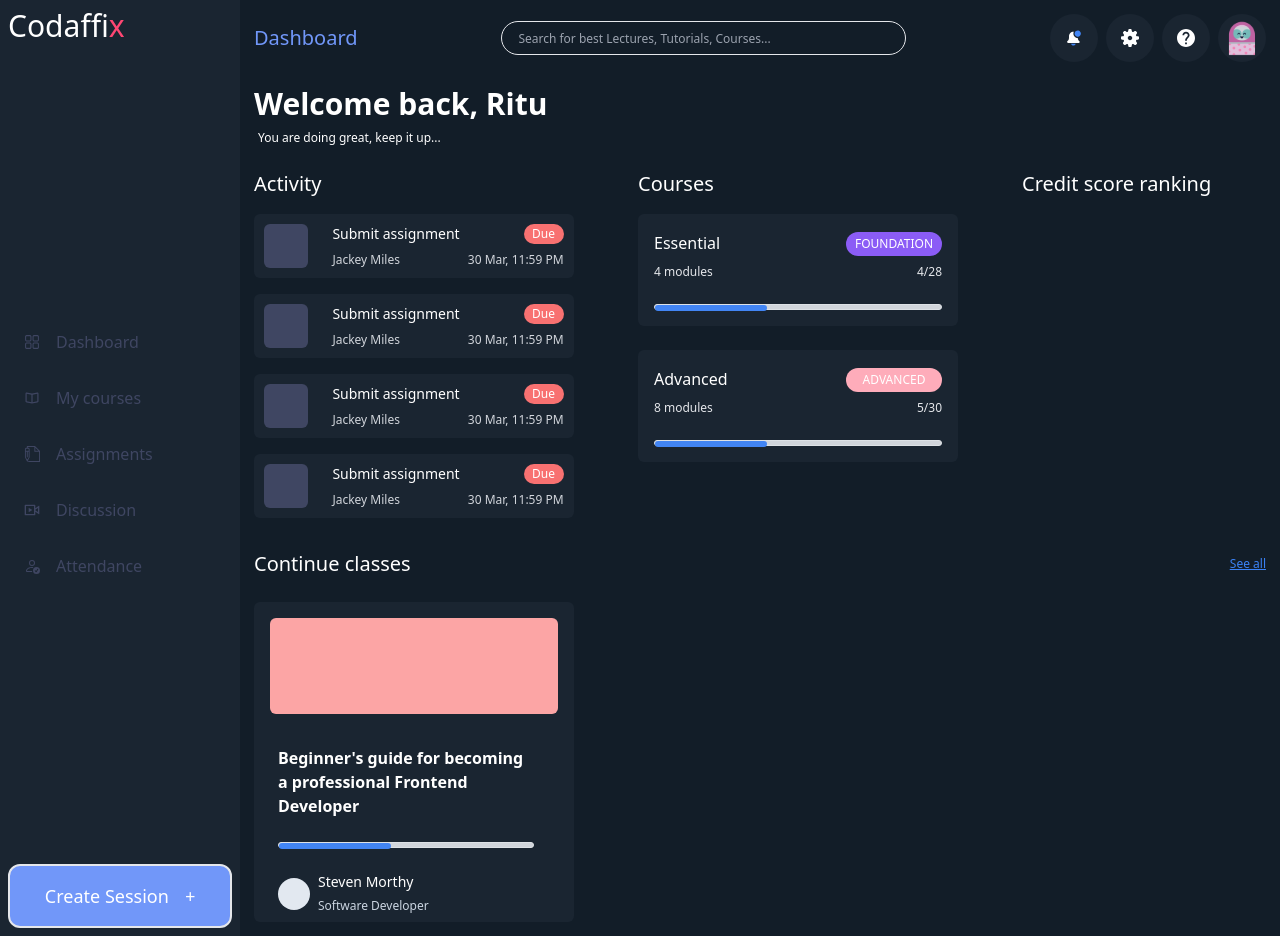
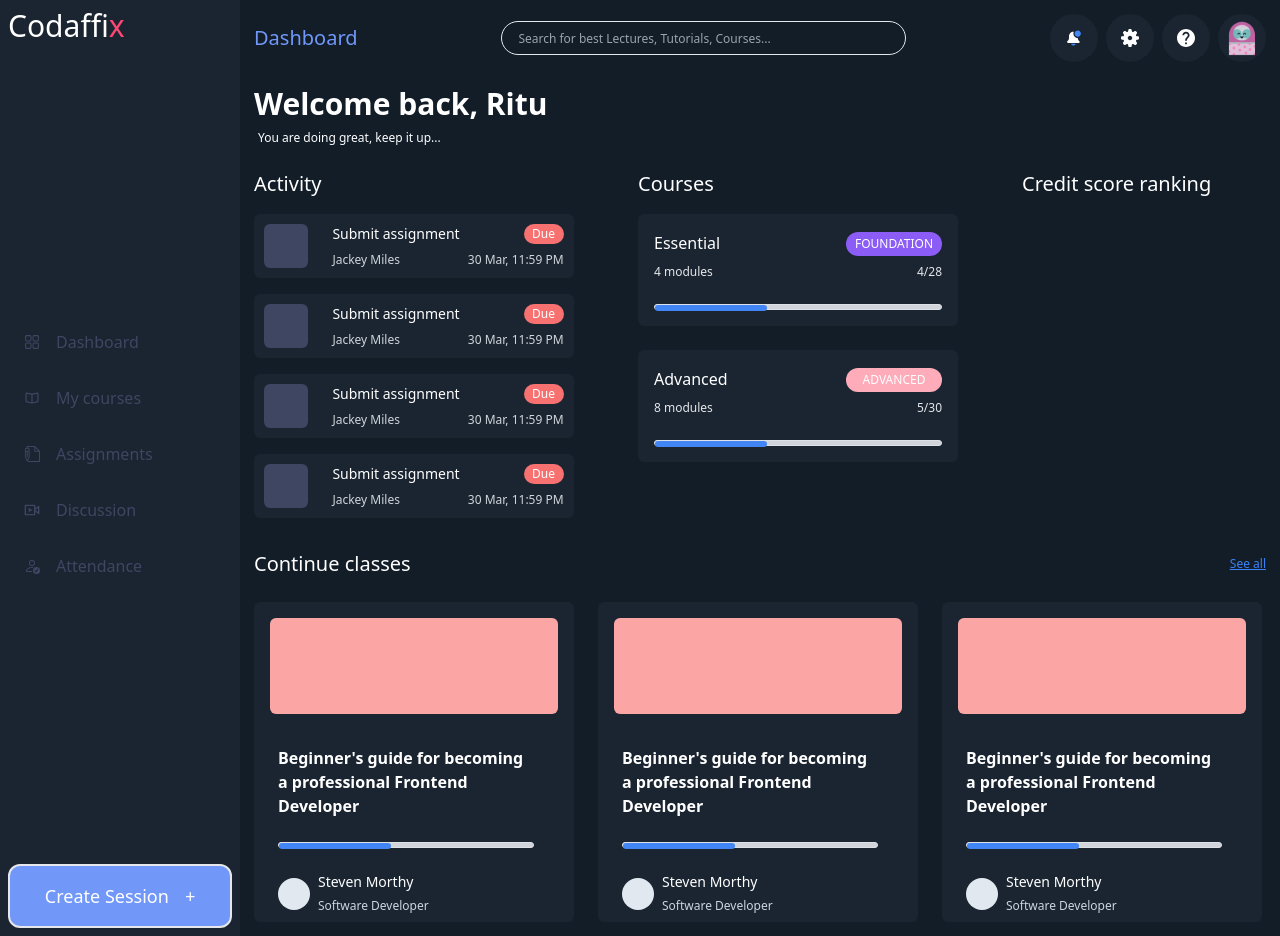
Before and after one commit to Rutuza/E-learning-App, a React (Vite) app: page / in a window 1280 px wide. Built offline with nearby package versions, Linux system fonts and the light colour scheme.

Commit message:
cards added

```diff
--- a/src/pages/Dashboard.jsx
+++ b/src/pages/Dashboard.jsx
@@ -55,8 +55,11 @@
             <div className='text-xs text-blue-500'><u><a href="">See all</a></u></div>
           </div>
 
-          <div className='mt-4'>
+          <div className='mt-4 flex flex-wrap gap-4'>
             <Card/>
+            <Card/>
+            <Card/>
+
           </div>
         </div>
 
```
